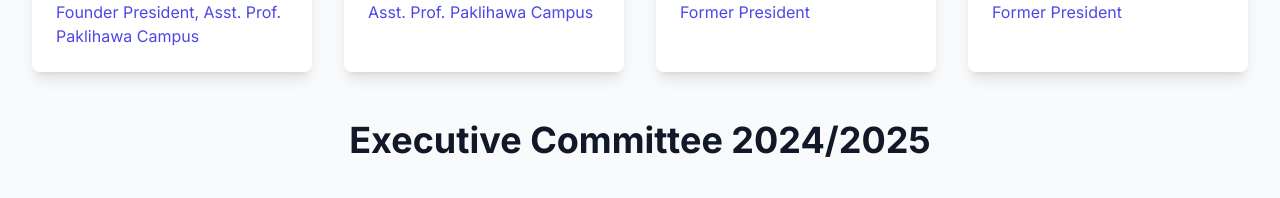
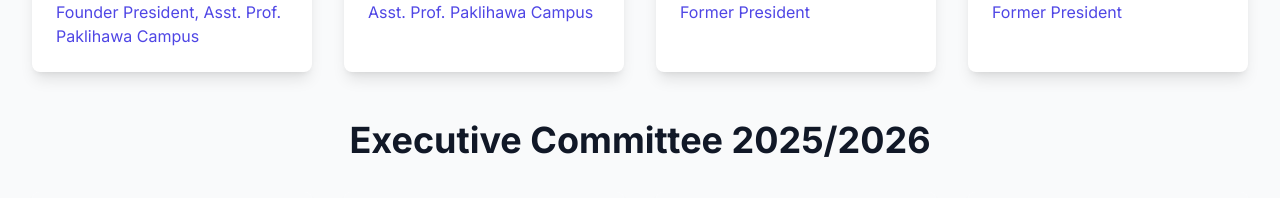
Before and after one commit to VetsForAnimalWelfare/vfaw, a React (Vite) app: page /about in a window 1280 px wide. Shown: the part 2820-3018 px from the top of the page. Built offline with nearby package versions, Linux system fonts and the light colour scheme; grey boxes are pictures that could not be loaded.

Commit message:
Comittee Year Update

```diff
--- a/src/pages/About.jsx
+++ b/src/pages/About.jsx
@@ -199,7 +199,7 @@ const About = () => {
           {/* Executive Committee */}
           <div className="mb-12">
             <h2 className="text-3xl font-extrabold text-gray-900 sm:text-4xl text-center">
-              Executive Committee 2024/2025
+              Executive Committee 2025/2026
             </h2>
             <div className="mt-8 grid gap-8 md:grid-cols-4">
               {[
@@ -365,7 +365,7 @@ const About = () => {
                 {
                   name: 'Diwakar Chapai',
                   role: 'Animal Welfare Wing',
-                  image: '/Executive committee 2024-2025-20250503T010429Z-001/Executive committee 2024-2025/Janak Raj Joshi.jpg',
+                  image: '/Executive committee 2024-2025-20250503T010429Z-001/Executive committee 2024-2025/Diwakar Chapai.jpg',
                 },
               ].map((member) => (
                 <div key={member.name} className="bg-white rounded-lg shadow-lg overflow-hidden">
```
